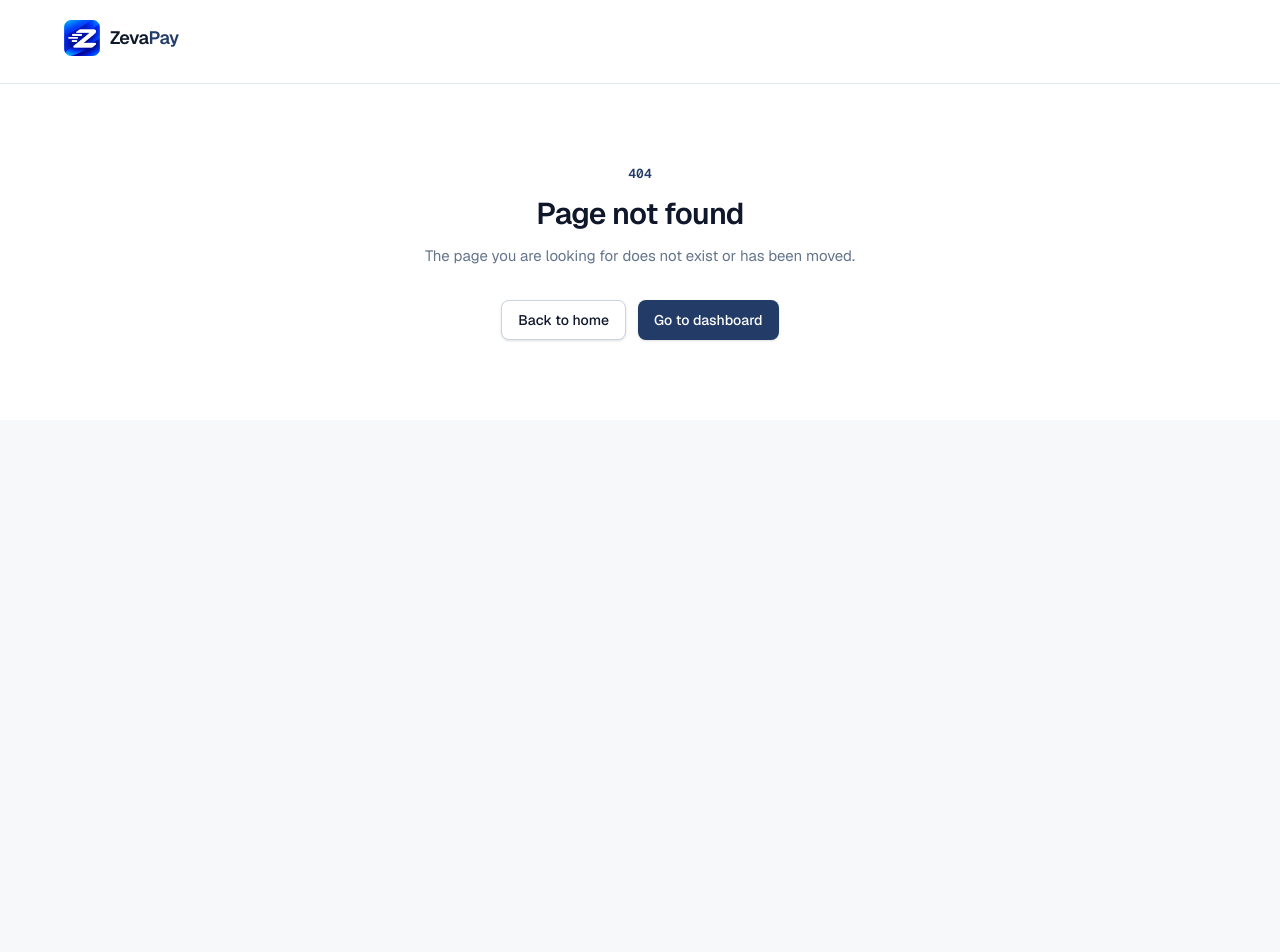
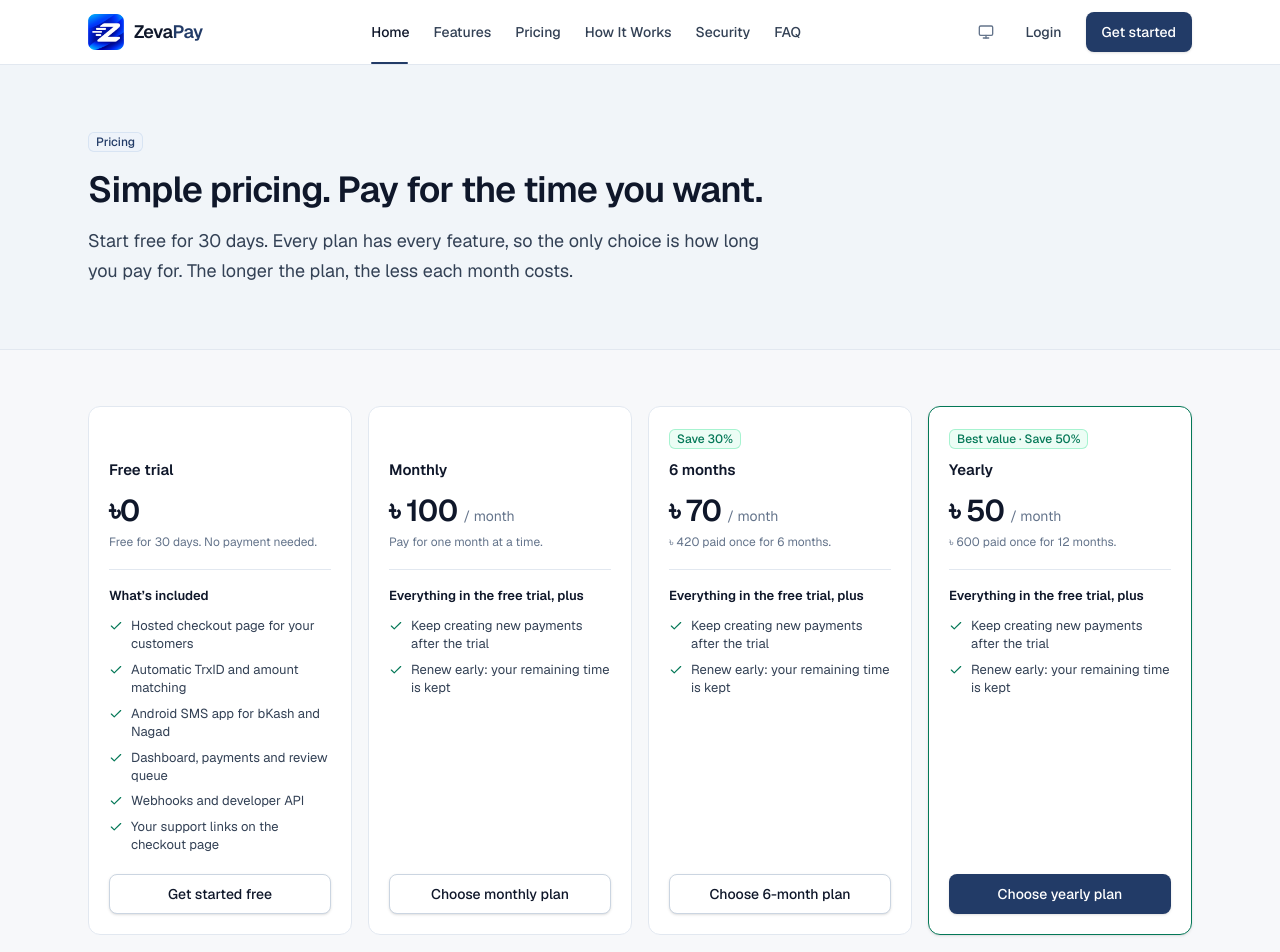
Before and after one commit to Teating-peojects/ZevaPay-03, a Next.js app in the folder frontend/: page /pricing in a window 1280 px wide. Before the commit this address had no page. Shown: the top 952 px of the page. Before the commit the page ends 800 px from the top, so only its background shows below. Built offline with nearby package versions, Linux system fonts and the light colour scheme.

Commit message:
Pricing cards: public /pricing page and dashboard Plan page share one plan list
Co-Authored-By: Claude Sonnet 5.5 <noreply@anthropic.com>
Claude-Session: https://claude.ai/code/session_01W1jvHUb19NvJqn95ZX8fgs

```diff
--- a/frontend/src/app/dashboard/billing/page.tsx
+++ b/frontend/src/app/dashboard/billing/page.tsx
@@ -1,12 +1,13 @@
 "use client";
 
 import * as React from "react";
+import { PlanCards } from "@/components/billing/plan-cards";
 import { PageHeader } from "@/components/layout/page-header";
 import { Alert } from "@/components/ui/alert";
 import { Badge } from "@/components/ui/badge";
 import { Card, CardContent, CardDescription, CardHeader, CardTitle } from "@/components/ui/card";
 import { apiFetch } from "@/lib/api-client";
-import { formatBDT, formatDate } from "@/lib/format";
+import { formatDate } from "@/lib/format";
 import type { ApiBilling } from "@/types/api";
 
 export default function BillingPage() {
@@ -30,7 +31,6 @@ export default function BillingPage() {
   }, []);
 
   const current = data?.subscription;
-  const paid = data?.plans.filter((plan) => plan.months > 0) ?? [];
   const trial = data?.plans.find((plan) => plan.months === 0);
 
   return (
@@ -73,25 +73,16 @@ export default function BillingPage() {
       ) : null}
 
       {data ? (
-        <section aria-label="Plans" className="grid gap-4 sm:grid-cols-3">
-          {paid.map((plan) => (
-            <Card key={plan.code}>
-              <CardHeader>
-                <CardTitle>{plan.name}</CardTitle>
-                <CardDescription>
-                  {formatBDT(plan.monthlyPriceMinor / 100)} per month
-                </CardDescription>
-              </CardHeader>
-              <CardContent className="flex flex-col gap-1">
-                <p className="text-2xl font-semibold tracking-tight text-ink">
-                  {formatBDT(plan.totalPriceMinor / 100)}
-                </p>
-                <p className="text-[13px] text-ink-muted">
-                  {plan.months === 1 ? "paid once for 1 month" : `paid once for ${plan.months} months`}
-                </p>
-              </CardContent>
-            </Card>
-          ))}
+        <section aria-label="Plans">
+          <PlanCards
+            plans={data.plans}
+            currentCode={current?.planCode ?? null}
+            ctaFor={(plan) =>
+              plan.months === 0
+                ? null
+                : { label: "Contact support to start", href: "/dashboard/support" }
+            }
+          />
         </section>
       ) : null}
 
--- /dev/null
+++ b/frontend/src/app/pricing/page.tsx
@@ -0,0 +1,49 @@
+import type { Metadata } from "next";
+import { PlanCards } from "@/components/billing/plan-cards";
+import { PublicLayout } from "@/components/marketing/public-layout";
+import { Badge } from "@/components/ui/badge";
+import { PUBLIC_PLANS } from "@/lib/plans";
+
+export const metadata: Metadata = {
+  title: "Pricing",
+  description:
+    "ZevaPay is free for 30 days. After that it is ৳100 a month, ৳70 a month for 6 months, or ৳50 a month for a year. Every plan has every feature.",
+};
+
+export default function PricingPage() {
+  return (
+    <PublicLayout>
+      <section className="border-b border-line bg-elevated">
+        <div className="mx-auto max-w-6xl px-4 py-12 sm:px-6 sm:py-16">
+          <Badge tone="brand">Pricing</Badge>
+          <h1 className="mt-4 max-w-3xl text-3xl font-semibold tracking-tight text-ink sm:text-4xl sm:leading-[1.15]">
+            Simple pricing. Pay for the time you want.
+          </h1>
+          <p className="mt-4 max-w-2xl text-base leading-relaxed text-ink-soft sm:text-lg">
+            Start free for 30 days. Every plan has every feature, so the only
+            choice is how long you pay for. The longer the plan, the less each
+            month costs.
+          </p>
+        </div>
+      </section>
+
+      <section className="mx-auto max-w-6xl px-4 py-10 sm:px-6 sm:py-14">
+        <PlanCards
+          plans={PUBLIC_PLANS}
+          ctaFor={(plan) =>
+            plan.months === 0
+              ? { label: "Get started free", href: "/register" }
+              : { label: `Choose ${plan.months === 1 ? "monthly" : plan.months === 12 ? "yearly" : `${plan.months}-month`} plan`, href: "/register" }
+          }
+        />
+        <p className="mt-6 max-w-2xl text-[13px] leading-relaxed text-ink-muted">
+          Prices are in Bangladeshi taka and paid in advance. To start a plan,
+          pay for the period you want and contact ZevaPay support; an
+          administrator activates it. When your plan ends, new payments pause
+          until you renew. Payments you already created, and SMS your phone
+          receives, are still recorded.
+        </p>
+      </section>
+    </PublicLayout>
+  );
+}
--- /dev/null
+++ b/frontend/src/components/billing/plan-cards.tsx
@@ -0,0 +1,125 @@
+import * as React from "react";
+import { Check } from "lucide-react";
+import { Badge } from "@/components/ui/badge";
+import { ButtonLink } from "@/components/ui/button";
+import { formatBDT } from "@/lib/format";
+import { cn } from "@/lib/utils";
+import type { ApiPlan } from "@/types/api";
+
+/** Every plan has every feature. The plans differ only in how long they last. */
+const INCLUDED = [
+  "Hosted checkout page for your customers",
+  "Automatic TrxID and amount matching",
+  "Android SMS app for bKash and Nagad",
+  "Dashboard, payments and review queue",
+  "Webhooks and developer API",
+  "Your support links on the checkout page",
+];
+
+const PAID_EXTRAS = [
+  "Keep creating new payments after the trial",
+  "Renew early: your remaining time is kept",
+];
+
+export interface PlanCta {
+  label: string;
+  href: string;
+}
+
+/**
+ * The plan list: one card per plan, the longest plan marked "Best value".
+ * `ctaFor` chooses each card's button, so the public page can send people to
+ * sign up and the dashboard can point them to support.
+ */
+export function PlanCards({
+  plans,
+  ctaFor,
+  currentCode,
+}: {
+  plans: ApiPlan[];
+  ctaFor: (plan: ApiPlan) => PlanCta | null;
+  /** Marks the merchant's own plan on the dashboard. */
+  currentCode?: string | null;
+}) {
+  const paid = plans.filter((plan) => plan.months > 0);
+  const base = paid.find((plan) => plan.months === 1)?.monthlyPriceMinor ?? 0;
+  const best = paid.reduce<ApiPlan | null>(
+    (top, plan) => (!top || plan.monthlyPriceMinor < top.monthlyPriceMinor ? plan : top),
+    null,
+  );
+  const ordered = [...plans].sort((a, b) => a.months - b.months);
+
+  return (
+    <div className="grid gap-4 sm:grid-cols-2 xl:grid-cols-4">
+      {ordered.map((plan) => {
+        const isTrial = plan.months === 0;
+        const isBest = best?.code === plan.code && paid.length > 1;
+        const save =
+          !isTrial && base > 0 && plan.monthlyPriceMinor < base
+            ? Math.round((1 - plan.monthlyPriceMinor / base) * 100)
+            : 0;
+        const cta = ctaFor(plan);
+        const extras = isTrial ? [] : PAID_EXTRAS;
+
+        return (
+          <article
+            key={plan.code}
+            aria-label={plan.name}
+            className={cn(
+              "relative flex flex-col rounded-xl border bg-surface p-5",
+              isBest ? "border-success-fg shadow-sm" : "border-line",
+            )}
+          >
+            <div className="flex min-h-6 items-center gap-2">
+              {isBest ? <Badge tone="success">{`Best value · Save ${save}%`}</Badge> : null}
+              {!isBest && save > 0 ? <Badge tone="success">{`Save ${save}%`}</Badge> : null}
+              {currentCode === plan.code ? <Badge tone="info" dot>Your plan</Badge> : null}
+            </div>
+
+            <h3 className="mt-2 text-[15px] font-semibold text-ink">
+              {isTrial ? "Free trial" : plan.months === 1 ? "Monthly" : plan.months === 12 ? "Yearly" : `${plan.months} months`}
+            </h3>
+
+            <p className="mt-3 flex items-baseline gap-1.5">
+              <span className="text-3xl font-semibold tracking-tight text-ink">
+                {isTrial ? "৳0" : formatBDT(plan.monthlyPriceMinor / 100)}
+              </span>
+              {isTrial ? null : <span className="text-sm text-ink-muted">/ month</span>}
+            </p>
+            <p className="mt-1 text-[12px] leading-relaxed text-ink-muted">
+              {isTrial
+                ? "Free for 30 days. No payment needed."
+                : plan.months === 1
+                  ? "Pay for one month at a time."
+                  : `${formatBDT(plan.totalPriceMinor / 100)} paid once for ${plan.months} months.`}
+            </p>
+
+            <hr className="my-4 border-line" />
+
+            <p className="text-[13px] font-semibold text-ink">
+              {isTrial ? "What’s included" : "Everything in the free trial, plus"}
+            </p>
+            <ul className="mt-3 flex flex-1 flex-col gap-2">
+              {[...(isTrial ? INCLUDED : []), ...extras].map((item) => (
+                <li key={item} className="flex gap-2 text-[13px] leading-snug text-ink-soft">
+                  <Check className="mt-0.5 size-3.5 shrink-0 text-success-fg" aria-hidden="true" />
+                  {item}
+                </li>
+              ))}
+            </ul>
+
+            {cta ? (
+              <ButtonLink
+                href={cta.href}
+                variant={isBest ? "primary" : "outline"}
+                className="mt-5 w-full"
+              >
+                {cta.label}
+              </ButtonLink>
+            ) : null}
+          </article>
+        );
+      })}
+    </div>
+  );
+}
--- a/frontend/src/components/marketing/site-footer.tsx
+++ b/frontend/src/components/marketing/site-footer.tsx
@@ -6,6 +6,7 @@ const footerSections = [
     title: "Product",
     links: [
       { label: "Features", href: "/features" },
+      { label: "Pricing", href: "/pricing" },
       { label: "How It Works", href: "/#how-it-works" },
       { label: "Supported methods", href: "/#supported" },
       { label: "Security", href: "/#security" },
--- a/frontend/src/components/marketing/site-header.tsx
+++ b/frontend/src/components/marketing/site-header.tsx
@@ -11,6 +11,7 @@ import { Button, ButtonLink } from "@/components/ui/button";
 const navLinks = [
   { label: "Home", href: "/" },
   { label: "Features", href: "/features" },
+  { label: "Pricing", href: "/pricing" },
   { label: "How It Works", href: "/#how-it-works" },
   { label: "Security", href: "/#security" },
   { label: "FAQ", href: "/#faq" },
--- /dev/null
+++ b/frontend/src/lib/plans.ts
@@ -0,0 +1,14 @@
+import type { ApiPlan } from "@/types/api";
+
+/**
+ * The plans as shown on the public pricing page, where there is no signed-in
+ * merchant to ask the API. This mirrors `PLAN_CATALOG` in
+ * backend/src/lib/plans.ts: change both together. Signed-in pages use the
+ * plans the API returns instead.
+ */
+export const PUBLIC_PLANS: ApiPlan[] = [
+  { code: "TRIAL", name: "Free trial", months: 0, monthlyPriceMinor: 0, totalPriceMinor: 0, currency: "BDT" },
+  { code: "MONTHLY", name: "1 month", months: 1, monthlyPriceMinor: 10_000, totalPriceMinor: 10_000, currency: "BDT" },
+  { code: "SEMIANNUAL", name: "6 months", months: 6, monthlyPriceMinor: 7_000, totalPriceMinor: 42_000, currency: "BDT" },
+  { code: "ANNUAL", name: "1 year", months: 12, monthlyPriceMinor: 5_000, totalPriceMinor: 60_000, currency: "BDT" },
+];
```
